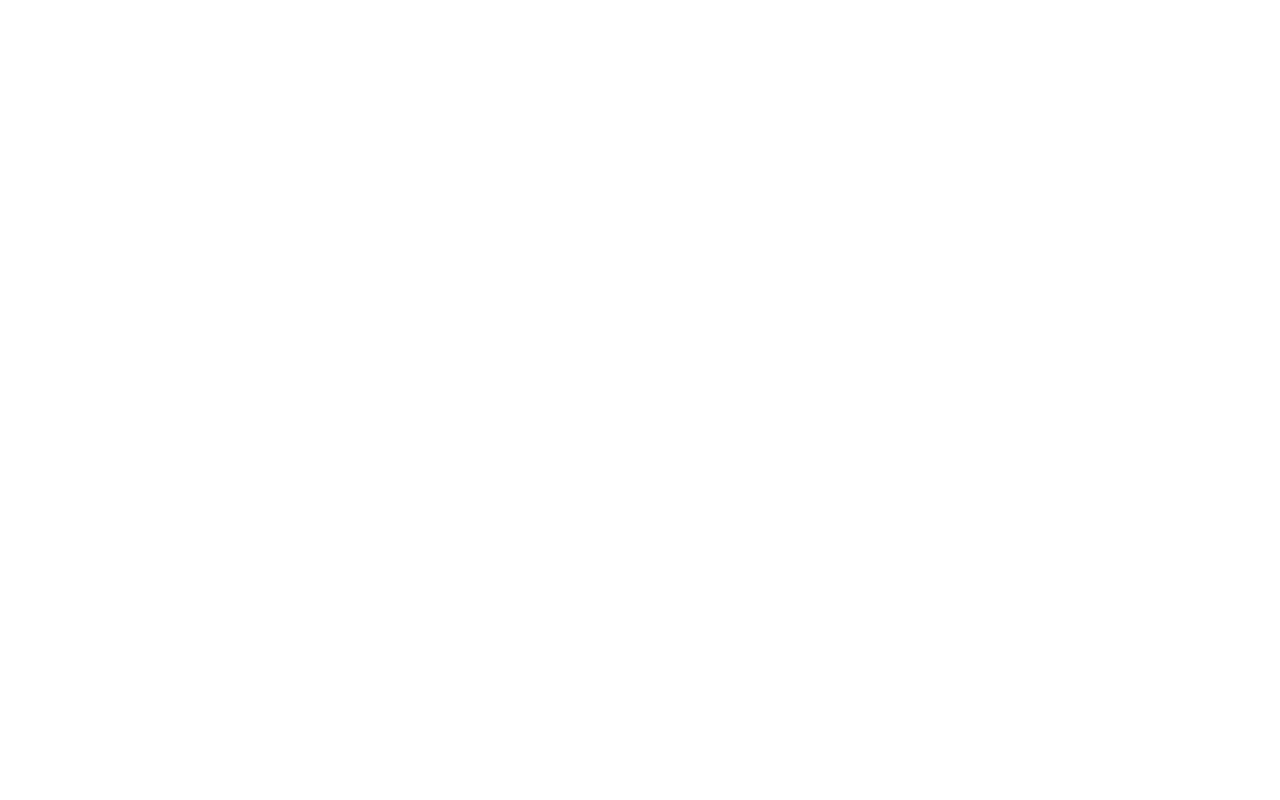
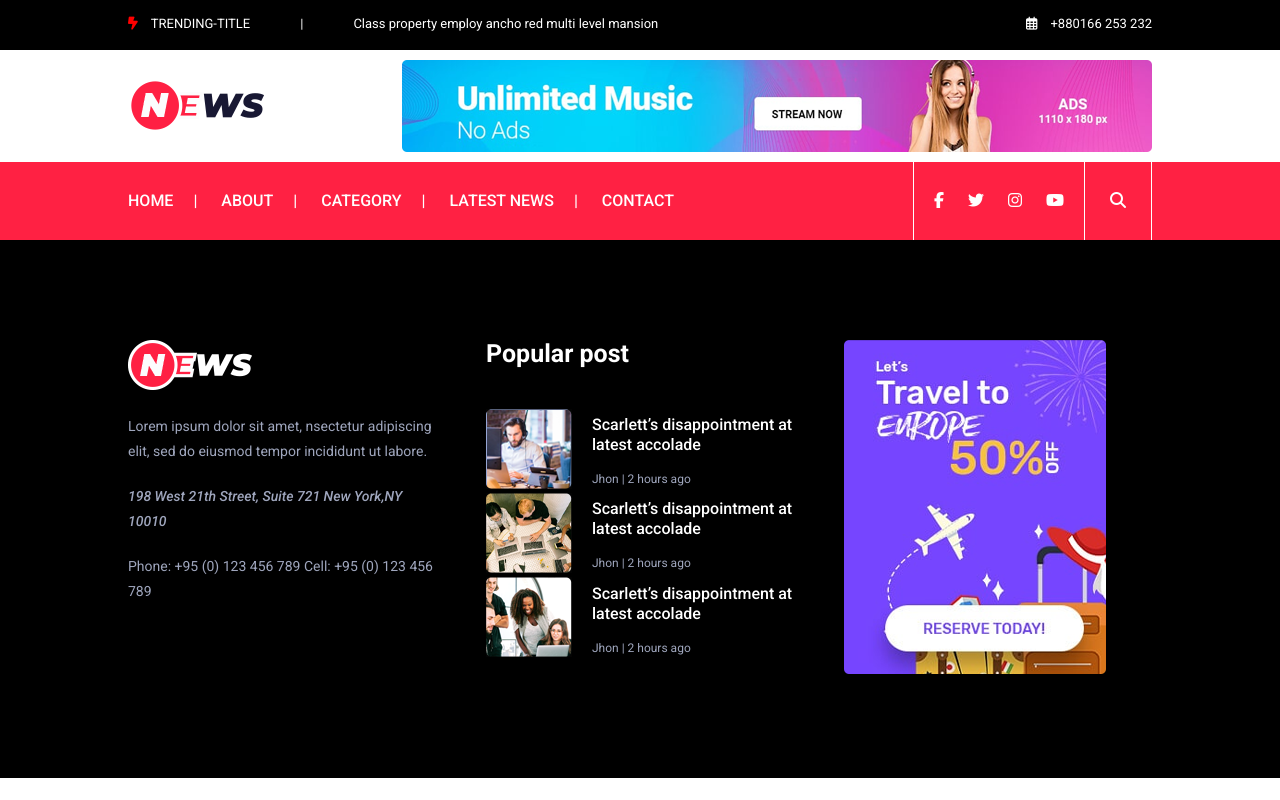
Before and after one commit to SvipersMHD/evaluation, a plain HTML site: page index.html in a window 1280 px wide. Drawn offline with Linux system fonts and the light colour scheme.

Commit message:
fin header + footer =>responsive

```diff
--- a/css/abstracts/_mixins.scss
+++ b/css/abstracts/_mixins.scss
@@ -0,0 +1,9 @@
+@mixin centrer {
+   width: 80%;
+   max-width: 1100px;
+   margin: 0 auto;
+}
+
+// @media screen and (max-width: 550px)
+
+// @media screen and (min-width: 1000px)
--- a/css/abstracts/_variables.scss
+++ b/css/abstracts/_variables.scss
@@ -0,0 +1,7 @@
+$couleur-rouge : #ff2143;
+$couleur-vert : #13c600;
+$couleur-bleu : #0077b5;
+$couleur-marron : #ed4141;
+$couleur-gris : #9fa6bd;
+$typo :'Roboto', sans-serif;
+$typo-secondaire :'Barlow', sans-serif;;
--- a/css/base/_typography.scss
+++ b/css/base/_typography.scss
@@ -0,0 +1,3 @@
+@import url('https://fonts.googleapis.com/css2?family=Roboto:ital,wght@0,100;0,300;0,400;0,500;0,700;0,900;1,100;1,300;1,500;1,700;1,900&display=swap');
+
+@import url('https://fonts.googleapis.com/css2?family=Barlow:wght@200;300;400;500;600;700;900&display=swap');
--- a/css/layout/_footer.scss
+++ b/css/layout/_footer.scss
@@ -0,0 +1,68 @@
+footer {
+   padding: 100px 0;
+   background: #000;
+   color: white;
+   font-family: $typo;
+
+   .footer__wrapper {
+      @include centrer;
+      display: grid;
+      grid-template-columns: 1fr 1fr;
+      gap: 50px;
+      align-items: start;
+   }
+}
+.footer__news {
+
+   p, address, span {
+      color: $couleur-gris;
+      line-height: 25px;
+      font-size: 14px;
+      margin: 20px 0;
+   }
+}
+.footer__popular {
+
+   h3 {
+      margin-top: 0;
+      margin-bottom: 40px;
+      font-size: 25px;
+   }
+   .footer__popular__article {
+      display: flex;
+      gap: 20px;
+   }
+}
+.footer__popular__link {
+   display: flex;
+   flex-direction: column;
+   justify-content: space-around;
+
+   a {
+      text-decoration: none;
+      color: white;
+      font-weight: 500;
+      line-height: 20px;
+   }
+   span {
+      display: block;
+      margin-top: 5px;
+      color: $couleur-gris;
+      font-size: 12px;
+   }
+}
+@media screen and (max-width: 600px) {
+   footer {
+      .footer__wrapper {
+         grid-template-columns: 1fr;
+      }
+   }
+
+}
+@media screen and (min-width: 1000px) {
+   footer {
+      .footer__wrapper {
+         grid-template-columns: repeat(3, 1fr);
+      }
+   }
+}
--- a/css/layout/_header.scss
+++ b/css/layout/_header.scss
@@ -0,0 +1,172 @@
+// bannière noir
+.trending {
+   background: #000;
+   font-family: $typo;
+
+   .trending__wrapper {
+      @include centrer;
+      color: white;
+      display: flex;
+      align-items: center;
+      justify-content: space-between;
+   }
+}
+.trending__title {
+   p, span {
+      display: none;
+   }
+   h4 {
+      font-weight: normal;
+      text-transform: uppercase;
+      font-size: 13px;
+
+      i {
+         margin-right: 10px;
+         color: red;
+      }
+   }
+}
+.trending__num {
+   font-size: 13px;
+
+   i {
+      margin-right: 10px;
+   }
+}
+@media screen and (max-width: 550px) {
+   .trending {
+      display: none;
+   }
+}
+@media screen and (min-width: 1000px) {
+   .trending__title {
+      display: flex;
+      align-items: center;
+      justify-content: center;
+
+      p, span {
+         display: block;
+         font-size: 13px;
+      }
+      span {
+         margin: 0 50px;
+      }
+   }
+}
+// header logo + add
+.header__img {
+   display: flex;
+   align-items: center;
+   justify-content: space-between;
+   gap: 30px;
+   padding: 10px 0;
+   @include centrer;
+
+   img {
+      display: block;
+      width: 100%;
+   }
+}
+@media screen and (max-width: 550px) {
+   .header__img {
+      flex-direction: column;
+      width: 100%;
+      gap: 10px;
+   }
+   .header__responsive__wrapper {
+      order: 2;
+      background: $couleur-rouge;
+      align-self: flex-start;
+      width: 100%;
+      padding: 5px 0;
+
+      .header__responsive {
+         display: flex;
+         align-items: center;
+         justify-content: space-between;
+         @include centrer;
+      }
+   }
+   .header__add {
+      display: block;
+      @include centrer;
+   }
+   .burger-menu {
+      width: 30px;
+      height: 30px;
+      display: flex;
+      justify-content: space-around;
+      flex-direction: column;
+      cursor: pointer;
+
+      div {
+         width: 100%;
+         height: 2px;
+         background: white;
+      }
+   }
+}
+// nav
+nav {
+   background-color: $couleur-rouge;
+   font-family: $typo;
+
+   .nav__wrapper {
+      @include centrer;
+      display: flex;
+      align-items: center;
+      justify-content: space-between;
+   }
+}
+.nav__link {
+   display: none;
+}
+.nav__a {
+   padding: 30px 0;
+   a {
+      color: white;
+      text-decoration: none;
+      text-transform: uppercase;
+      font-weight: 500;
+
+
+      &:not(a:last-child):after {
+         content: "|";
+         margin: 0 20px;
+      }
+   }
+}
+@media screen and (max-width: 550px) {
+   nav {
+      display: none;
+   }
+}
+@media screen and (min-width: 1000px) {
+   .nav__link {
+      display: flex;
+      align-items: center;
+      justify-content: space-between;
+      border-right: 1px solid white;
+
+      a {
+         color: white;
+         text-decoration: none;
+         margin: 10px;
+      }
+      .nav__rs {
+         padding: 30px 0;
+         border-left: 1px solid white;
+         border-right: 1px solid white;
+
+         a:nth-of-type(1) {
+            margin-left: 20px;
+         }
+         a:nth-of-type(4) {
+            margin-right: 20px;
+         }
+      }
+      .nav__search {
+         margin: 0 15px;
+      }
+   }
+}
--- a/css/styles.scss
+++ b/css/styles.scss
@@ -5,6 +5,7 @@
 @import 'base/typography';
 
 @import 'layout/nav';
+@import 'layout/global';
 @import 'layout/header';
 @import 'layout/footer';
 @import 'layout/forms';
--- a/index.html
+++ b/index.html
@@ -4,11 +4,150 @@
    <meta charset="UTF-8">
    <meta http-equiv="X-UA-Compatible" content="IE=edge">
    <meta name="viewport" content="width=device-width, initial-scale=1.0">
-   <title>Exercice X</title>
+   <title>News</title>
+   <script src="https://kit.fontawesome.com/10664defb7.js" crossorigin="anonymous"></script>
    <link rel="stylesheet" href="css/styles.min.css">
 </head>
 <body>
-
+   <header>
+      <section class="trending">
+         <div class="trending__wrapper">
+            <div class="trending__title">
+               <h4>
+                  <i class="fa fa-bolt-lightning"></i>
+                  Trending-Title
+               </h4>
+               <span>|</span>
+               <p>
+                  Class property employ ancho red multi level mansion
+               </p>
+            </div>
+            <div class="trending__num">
+               <span>
+                  <i class="fa-regular fa-calendar-days"></i>
+                  +880166 253 232
+               </span>
+            </div>
+         </div>
+      </section>
+      <section class="header__img">
+         <div class="header__responsive__wrapper">
+            <div class="header__responsive">
+               <a class="header__logo" href="index.html"><img src="img/logo/logo.png" alt="logo de News"></a>
+               <div class="burger-menu">
+                  <div></div>
+                  <div></div>
+                  <div></div>
+               </div>
+            </div>
+         </div>
+         <a class="header__add" href="#"><img src="img/gallery/header_card.png" alt="bannière d'add"></a>
+      </section>
+      <nav>
+         <div class="nav__wrapper">
+            <div class="nav__a">
+               <a href="index.html">Home</a>
+               <a href="about.html">About</a>
+               <a href="category.html">Category</a>
+               <a href="latest.html">Latest News</a>
+               <a href="contact.html">Contact</a>
+            </div>
+            <div class="nav__link">
+               <div class="nav__rs">
+                  <a href="">
+                     <i class="fa-brands fa-facebook-f"></i>
+                  </a>
+                  <a href="">
+                     <i class="fa-brands fa-twitter"></i>
+                  </a>
+                  <a href="">
+                     <i class="fa-brands fa-instagram"></i>
+                  </a>
+                  <a href="">
+                     <i class="fa-brands fa-youtube"></i>
+                  </a>
+               </div>
+               <div class="nav__search">
+                  <a href="">
+                     <i class="fa-solid fa-magnifying-glass"></i>
+                  </a>
+               </div>
+            </div>
+         </div>
+      </nav>
+   </header>
+   <!-- &&&&&&&&&&&&&&&&&&&&&&&&&&&&&&&&&&&&&&&&&&&&&&&&&&&&&&&&&&&&&&&&&&&&&&&&&&&&&&&&&&&&&& -->
+   <footer>
+      <div class="footer__wrapper">
+         <section class="footer__news">
+            <div class="footer__news__logo">
+               <a href="index.html">
+                  <img src="img/logo/logo2_footer.png" alt="logo News">
+               </a>
+            </div>
+            <p>
+               Lorem ipsum dolor sit amet, nsectetur adipiscing elit, sed do eiusmod tempor incididunt ut labore.
+            </p>
+            <address>
+               198 West 21th Street, Suite 721 New York,NY 10010
+            </address>
+            <span>Phone: +95 (0) 123 456 789 Cell: +95 (0) 123 456 789</span>
+         </section>
+         <section class="footer__popular">
+            <h3>Popular post</h3>
+            <div class="footer__popular__article">
+               <div class="footer__popular__img">
+                  <a href="latest.html">
+                     <img src="img/gallery/footer_post1.png" alt="image d'un homme sur son pc avec un casque sur la tête">
+                  </a>
+               </div>
+               <div class="footer__popular__link">
+                  <a href="latest.html">
+                     Scarlett’s disappointment at latest accolade
+                  </a>
+                  <span>
+                     Jhon | 2 hours ago
+                  </span>
+               </div>
+            </div>
+            <div class="footer__popular__article">
+               <div class="footer__popular__img">
+                  <a href="latest.html">
+                     <img src="img/gallery/footer_post2.png" alt="image d'un homme sur son pc avec un casque sur la tête">
+                  </a>
+               </div>
+               <div class="footer__popular__link">
+                  <a href="latest.html">
+                     Scarlett’s disappointment at latest accolade
+                  </a>
+                  <span>
+                     Jhon | 2 hours ago
+                  </span>
+               </div>
+            </div>
+            <div class="footer__popular__article">
+               <div class="footer__popular__img">
+                  <a href="latest.html">
+                     <img src="img/gallery/footer_post3.png" alt="image d'un homme sur son pc avec un casque sur la tête">
+                  </a>
+               </div>
+               <div class="footer__popular__link">
+                  <a href="latest.html">
+                     Scarlett’s disappointment at latest accolade
+                  </a>
+                  <span>
+                     Jhon | 2 hours ago
+                  </span>
+               </div>
+            </div>
+         </section>
+         <section class="footer__add">
+            <a href="">
+               <img src="img/gallery/body_card4.png" alt="encore une pub">
+            </a>
+         </section>
+      </div>
+   </footer>
    <script src="js/main.js"></script>
 </body>
 </html>
```
Also changed, not shown: css/styles.min.css, 1 other file.
